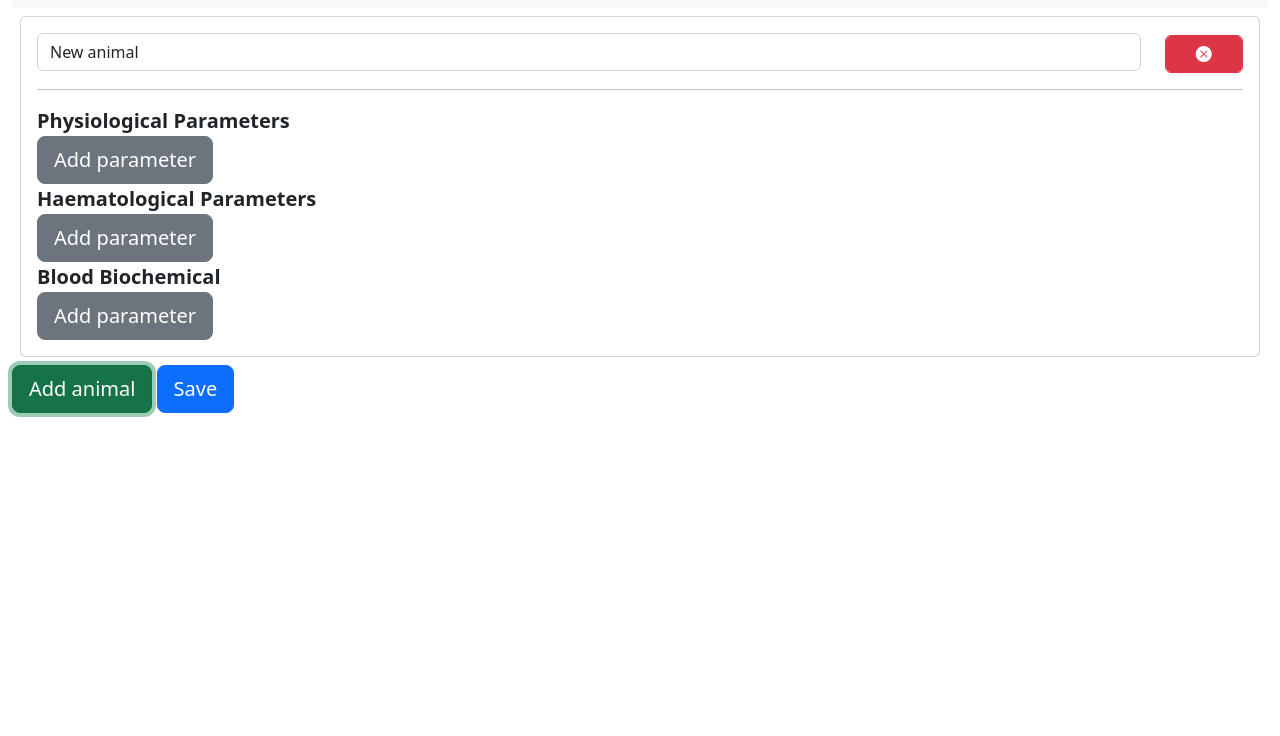
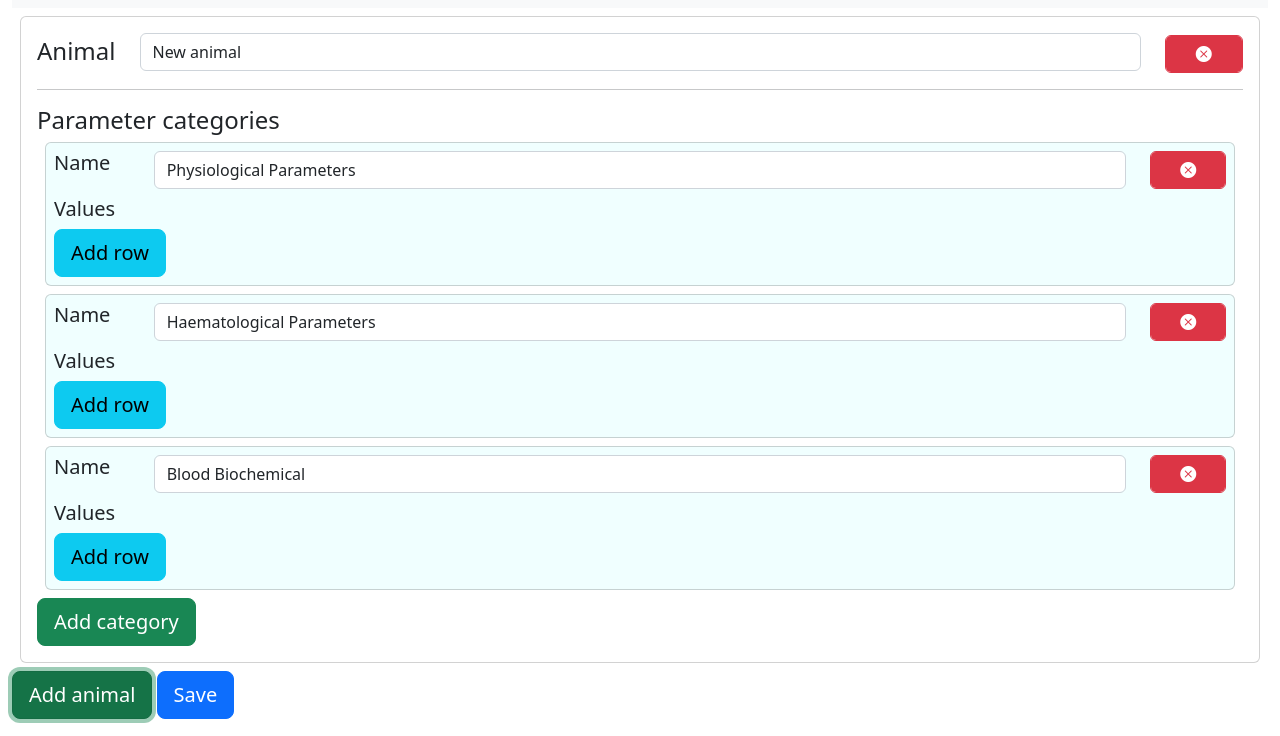
Before and after one commit to deepesh-verma/vet-mate-admin, a plain HTML site: page index.html in a window 1280 px wide. Both pictures are taken after a click on the button "Add animal". Shown: the part 64-800 px from the top of the page. Drawn offline with nearby package versions, Linux system fonts and the light colour scheme; no server answers.

Commit message:
Chnages to add new parameter category

```diff
--- a/index.html
+++ b/index.html
@@ -47,6 +47,9 @@
 
             <div class="card-title fs-4">
               <div class="row">
+                <div class="col-md-1">
+                  Animal
+                </div>
                 <div class="col">
                   <input type="text" class="form-control" ng-model="animal.name">
                 </div>
@@ -56,32 +59,41 @@
                   </button>
                 </div>
               </div>
-              <!-- {{animal.name}}
-              <span class="btn btn-secondary"><i class="bi bi-pencil-fill"></i></span> -->
             </div>
 
             <hr/>
 
             <div class="card-text">
 
-              <div ng-repeat="category in animal.categories track by $index" ng-init="categoryIndex = $index">
+              <h4>Parameter categories</h4>
 
-                <div class="form-group">
-                  <div class="fs-5 fw-bold col-md-4">{{category.name}}</div>
+              <div ng-repeat="category in animal.categories track by $index" ng-init="categoryIndex = $index" class="card p-2 m-2" style="background-color: azure">
+
+                <div class="row">
+                  <div class="col-md-1 fw-bold">
+                    <h5>Name</h5>
+                  </div>
+                  <div class="col">
+                    <input type="text" class="form-control" ng-model="category.name">
+                  </div>
+                  <div class="col-md-1">
+                    <button class="btn btn-danger form-control" ng-click="deleteCategory(animalIndex, categoryIndex)">
+                      <i class="bi bi-x-circle-fill"></i>
+                    </button>
+                  </div>
                 </div>
+
+                <h5 class="mt-2">Values</h5>
 
                 <div ng-repeat="parameter in category.parameters track by $index" ng-init="parameterIndex = $index" class="row mb-2">
 
                   <div class="col">
-                    <label class="form-label">Name</label>
                     <input type="text" class="form-control" ng-model="parameter.name">
                   </div>
                   <div class="col">
-                    <label class="form-label">Value</label>
                     <input type="text" class="form-control" ng-model="parameter.value">
                   </div>
                   <div class="col-md-1">
-                    <label class="form-label">&nbsp;</label>
                     <button class="btn btn-warning form-control" ng-click="deleteParameter(animalIndex, categoryIndex, parameterIndex)">
                       <i class="bi bi-trash-fill"></i>
                     </button>
@@ -90,8 +102,12 @@
                 <!-- paramter -->
 
                 <div class="form-group">
-                  <button class="btn btn-secondary btn-lg" ng-click="addNewParameter(animalIndex, categoryIndex)">Add parameter</button>
+                  <button class="btn btn-info btn-lg" ng-click="addNewParameter(animalIndex, categoryIndex)">Add row</button>
                 </div>
+              </div>
+
+              <div class="form-group">
+                <button class="btn btn-success btn-lg" ng-click="addNewCategory(animalIndex)">Add category</button>
               </div>
               <!-- category -->
             </div>
--- a/index.js
+++ b/index.js
@@ -80,7 +80,17 @@ app.controller('JsonViewController', function ($scope, $http) {
     $scope.deleteAnimal = function(animalIndex) {
         console.log('Remove animal', animalIndex);
         $scope.jsonData.splice(animalIndex, 1);
-    }
+    };
+
+    $scope.addNewCategory = function(animalIndex) {
+        console.log('Add', animalIndex);
+        $scope.jsonData[animalIndex].categories.push({name: '', parameters: []});
+    };
+
+    $scope.deleteCategory = function(animalIndex, categoryIndex) {
+        console.log('Remove', animalIndex, categoryIndex);
+        $scope.jsonData[animalIndex].categories.splice(categoryIndex, 1);
+    };
 
     $scope.save = function() {
         console.log('Saving', $scope.jsonData);
```
